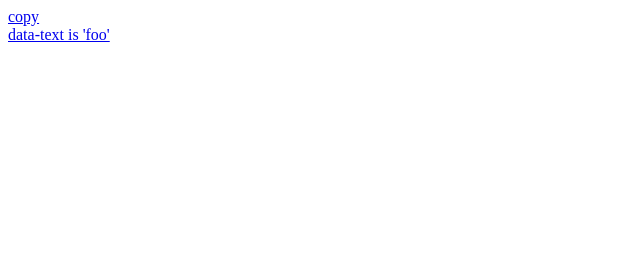
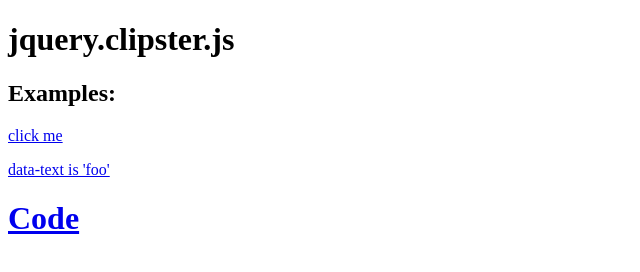
Before and after one commit to kickstarter/jquery-clipster, a website: page index.html in a window 1280 px wide. Shown: the whole page, without its empty margins (0-640 px from the left). Drawn offline with Linux system fonts and the light colour scheme.

Commit message:
minimalist documentation

```diff
--- a/index.html
+++ b/index.html
@@ -10,12 +10,17 @@
   <script src="src/clipster.js"></script>
 </head>
 <body>
-  <div>
-    <a class="clipster" href="#">copy</a>
-  </div>
-  <div>
+  <h1>jquery.clipster.js</h1>
+  <h2>Examples:</h2>
+  <p>
+    <a class="clipster" href="#">click me</a>
+  </p>
+  <p>
     <a class="clipster" data-text="foo" href="#">data-text is 'foo'</a>
-  </div>
+  </p>
+  <h1>
+    <a href="https://github.com/kickstarter/jquery-clipster">Code</a>
+  </h1>
   <script>
     $(function () {
       $('a.clipster').clipster();
```
Also changed, not shown: README.md.
